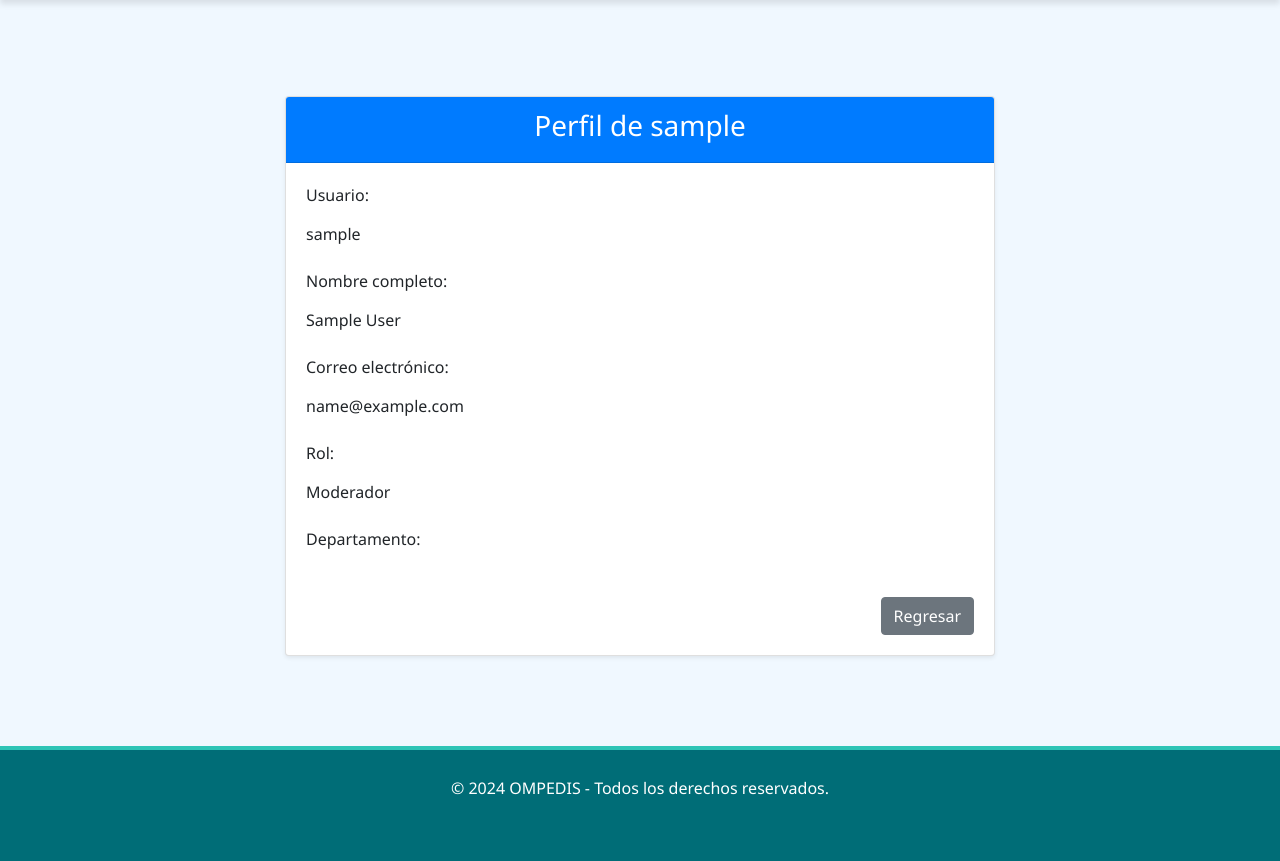
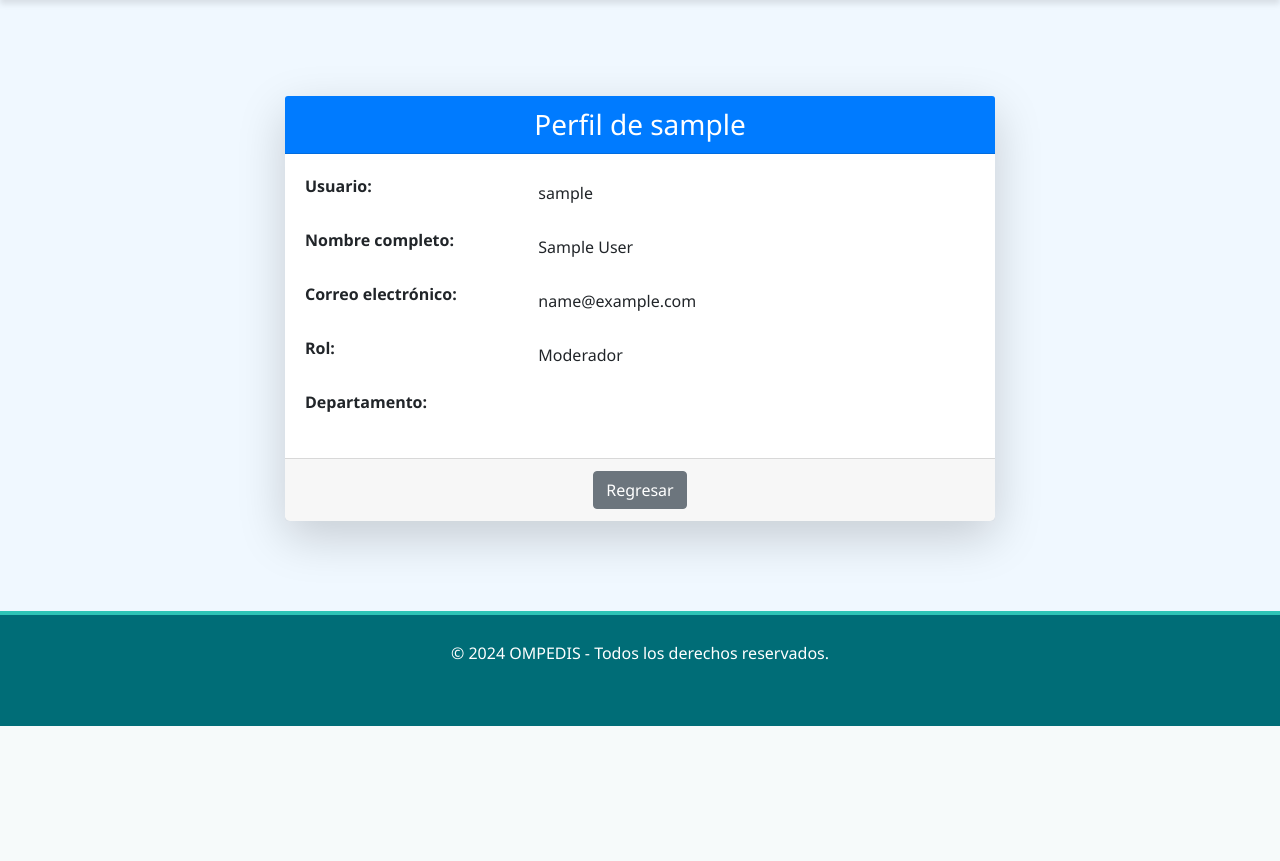
Before and after one commit to lcayaxp/OMPEDIS, a Django app: page /usuarios/perfil/ in a window 1280 px wide. Shown: the part 107-968 px from the top of the page. After the commit the page ends 833 px from the top, so only its background shows below. Run offline with Django 5.2, Linux system fonts and the light colour scheme; the visitor is signed in with stand-in values (Sample User, id 1); some libraries are stand-ins or nearby versions.

Commit message:
se mejoro la interfaz grafica del perfil

```diff
--- a/ompedis_project/usuarios/templates/usuarios/perfil.html
+++ b/ompedis_project/usuarios/templates/usuarios/perfil.html
@@ -5,39 +5,59 @@
 
 {% block content %}
 <div class="container mt-5">
-    <div class="row">
-        <div class="col-lg-8 offset-lg-2">
-            <div class="card shadow-sm">
-                <div class="card-header bg-primary text-white">
-                    <h3 class="text-center">Perfil de {{ user.username }}</h3>
+    <div class="row justify-content-center">
+        <div class="col-lg-8">
+            <div class="card shadow-lg border-0 rounded-lg">
+                <div class="card-header bg-primary text-white text-center">
+                    <h3 class="mb-0">Perfil de {{ user.username }}</h3>
                 </div>
                 <div class="card-body">
-                    <div class="mb-3">
-                        <label class="form-label">Usuario:</label>
+                    <div class="row mb-3">
+                        <div class="col-md-4">
+                            <label class="form-label font-weight-bold">Usuario:</label>
+                        </div>
+                        <div class="col-md-8">
                             <p class="form-control-plaintext">{{ user.username }}</p>
                         </div>
-                    <div class="mb-3">
-                        <label class="form-label">Nombre completo:</label>
+                    </div>
+                    <div class="row mb-3">
+                        <div class="col-md-4">
+                            <label class="form-label font-weight-bold">Nombre completo:</label>
+                        </div>
+                        <div class="col-md-8">
                             <p class="form-control-plaintext">{{ user.first_name }} {{ user.last_name }}</p>
                         </div>
-                    <div class="mb-3">
-                        <label class="form-label">Correo electrónico:</label>
+                    </div>
+                    <div class="row mb-3">
+                        <div class="col-md-4">
+                            <label class="form-label font-weight-bold">Correo electrónico:</label>
+                        </div>
+                        <div class="col-md-8">
                             <p class="form-control-plaintext">{{ user.email }}</p>
                         </div>
-                    <div class="mb-3">
-                        <label class="form-label">Rol:</label>
+                    </div>
+                    <div class="row mb-3">
+                        <div class="col-md-4">
+                            <label class="form-label font-weight-bold">Rol:</label>
+                        </div>
+                        <div class="col-md-8">
                             <p class="form-control-plaintext">{{ user.get_rol_display }}</p>
                         </div>
-                    <div class="mb-3">
-                        <label class="form-label">Departamento:</label>
+                    </div>
+                    <div class="row mb-3">
+                        <div class="col-md-4">
+                            <label class="form-label font-weight-bold">Departamento:</label>
+                        </div>
+                        <div class="col-md-8">
                             <p class="form-control-plaintext">{{ user.departamento }}</p>
                         </div>
-                    <div class="d-flex justify-content-end mt-4">
+                    </div>
+                </div>
+                <div class="card-footer d-flex justify-content-center">
                     <a href="{% url 'dashboard' %}" class="btn btn-secondary">Regresar</a>
                 </div>
             </div>
         </div>
     </div>
 </div>
-</div>
 {% endblock %}
```
Also changed, not shown: ompedis_project/usuarios/templates/usuarios/password_reset_complete.html (deleted, +0 -8 lines). Lines whose indentation alone changed are shown as unchanged.
